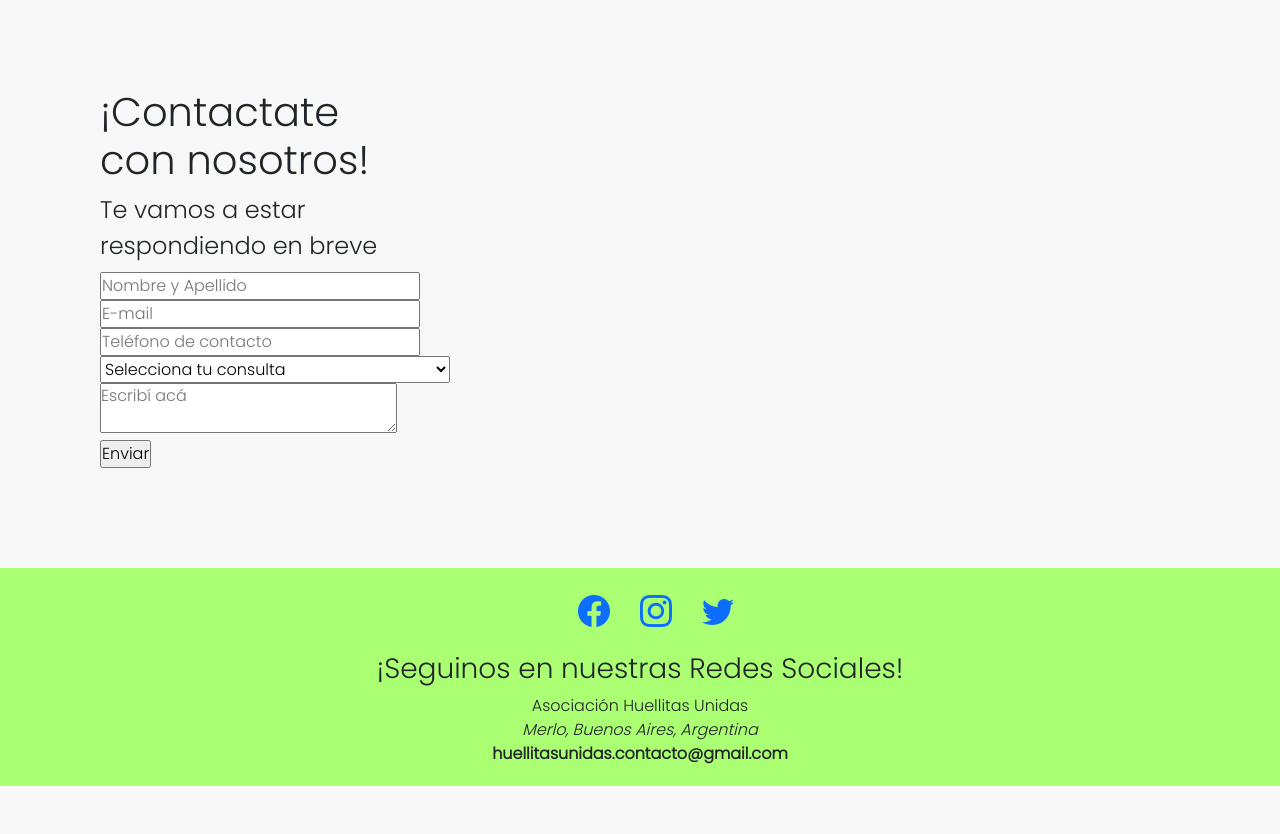
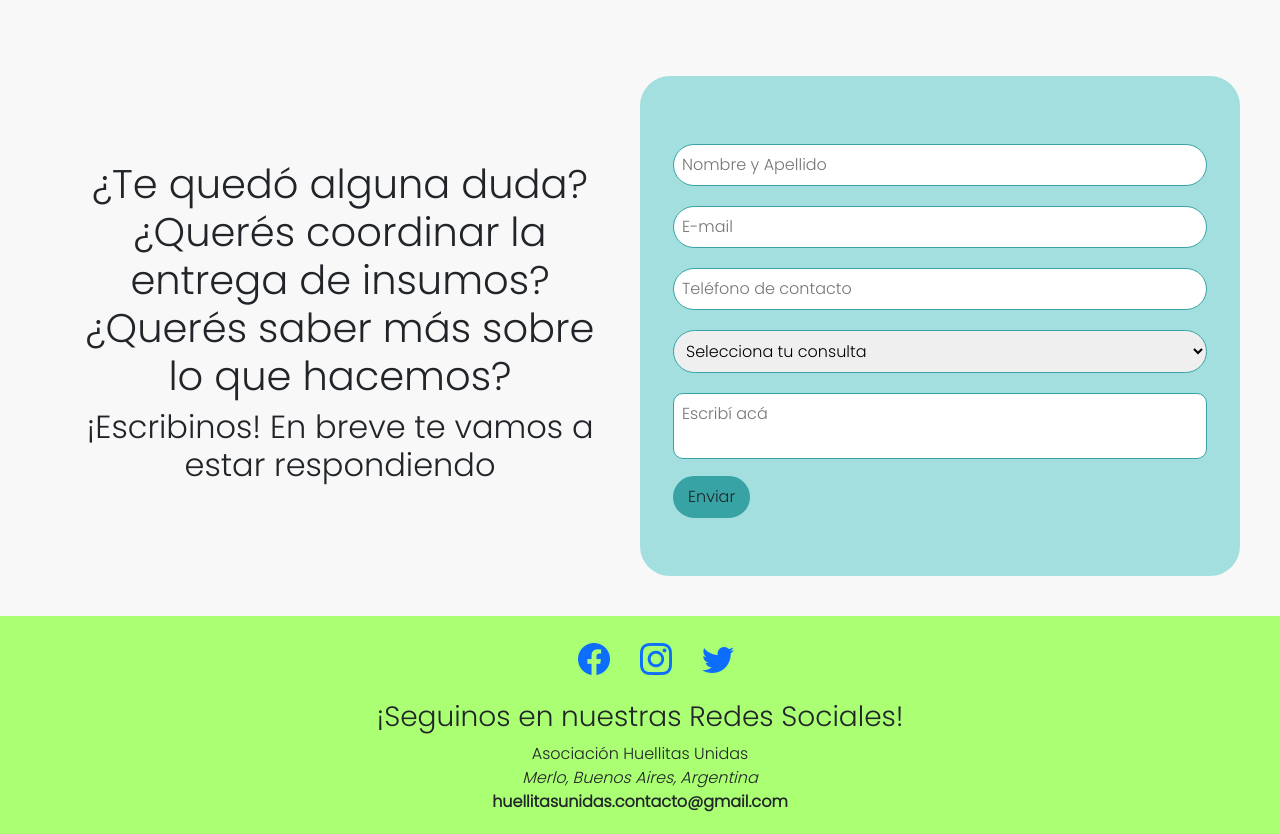
Before and after one commit to CSegundoRosa/huellitas-unidas, a plain HTML site: page pages/contacto.html in a window 1280 px wide. Shown: the part 112-946 px from the top of the page. Before the commit the page ends 898 px from the top, so only its background shows below. Drawn offline with nearby package versions, Linux system fonts and the light colour scheme.

Commit message:
agrego contacto

```diff
--- a/css/styles.css
+++ b/css/styles.css
@@ -202,17 +202,6 @@ header img {
     margin-right: auto;
 }
 
-/* main contacto*/
-
-.formulario {
-    display: flex;
-    align-items: stretch;
-    justify-content: space-around;
-    flex-wrap: nowrap;
-    width: 480px;
-    flex-direction: column;
-    padding: 100px;
-}
 
 /*main huellitas*/
 
@@ -297,6 +286,85 @@ header img {
     padding: 5px;
 }
 .forma-parte-donaciones a:hover{
+    background-color: #f8f8f8;
+}
+
+/*contacto*/
+
+.formulario-grid {
+    display: grid;
+    grid-template-columns: 1fr 1fr;
+    grid-template-rows: auto;
+    grid-template-areas: "formulario-txt formulario";
+    padding: 40px;
+    margin-top: 3rem;
+}
+
+.formulario-txt {
+    text-align: center;
+    grid-area: "formulario-txt";
+    display: flex;
+    height: 500px;
+    flex-direction: column;
+    align-items: center;
+    justify-content: center;
+    padding: 30px;
+}
+
+.formulario-txt h1{
+    font-weight: 500;
+}
+
+.formas-ayudar-txt h2{
+    font-weight: 200;
+}
+
+.formulario{
+    border: 3px solid #A4DFE0;
+    border-radius: 30px;
+    display: flex;
+    flex-direction: column;
+    justify-content:space-around;
+    align-items: center;
+    padding: 30px;
+    background: #A4DFE0;
+}
+
+.formulario input{
+    border: 1px solid #38A3A5;
+    border-radius: 30px;
+    margin-top: 10px;
+    margin-bottom: 10px;
+    padding: 0.5rem;
+    width: 100%
+}
+
+.formulario select{
+    border: 1px solid #38A3A5;
+    border-radius: 30px;
+    margin-top: 10px;
+    margin-bottom: 10px;
+    padding: 0.5rem;
+    width: 100%
+}
+
+.formulario textarea {
+    border: 1px solid #38A3A5;
+    border-radius: 10px;
+    margin-top: 10px;
+    margin-bottom: 10px;
+    padding: 0.5rem;
+    resize: none;
+    width: 100%
+}
+
+.boton-enviar button {
+    border: 3px solid #38A3A5;
+    border-radius: 25px;
+    background-color: #38A3A5;
+}
+
+.boton-enviar button:hover{
     background-color: #f8f8f8;
 }
 
@@ -546,7 +614,7 @@ footer p{
 
     .formas-ayudar-txt {
         padding: 20px;
-        background-color: #38A3A5;
+        background-color: #A4DFE0;
     }
 
     .formas-ayudar-txt p {
--- a/pages/contacto.html
+++ b/pages/contacto.html
@@ -43,11 +43,14 @@
         </nav>
     </header>
     <main>
+        <div class="formulario-grid">
+            <div class="formulario-txt">
+                <h1>¿Te quedó alguna duda? ¿Querés coordinar la entrega de insumos? ¿Querés saber más sobre lo que hacemos?</h1>
+                <h2>¡Escribinos! En breve te vamos a estar respondiendo</h2>
+            </div>
             <div class="formulario">
-            <h1>¡Contactate con nosotros!</h1>
                 <form>
                     <fieldset>
-                    <legend>Te vamos a estar respondiendo en breve</legend>
                         <input type="text" placeholder="Nombre y Apellido" name="nombre">
                         <input type="email" placeholder="E-mail" name="email">
                         <input type="text" placeholder="Teléfono de contacto" name="telefono">
@@ -64,10 +67,11 @@
                         <textarea name="comentarios" placeholder="Escribí acá"></textarea>
                         <!--Botones-->
                         <div class="boton-enviar">
-                        <input type="submit" value="Enviar">
+                            <button type="submit" class="btn">Enviar</button>
                         </div>
                     </fieldset>
                 </form>
+            </div>
         </div>
     </main>
     <footer>
```
Lines whose indentation alone changed are shown as unchanged.
